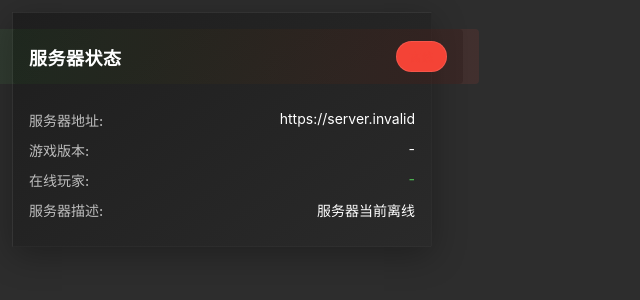
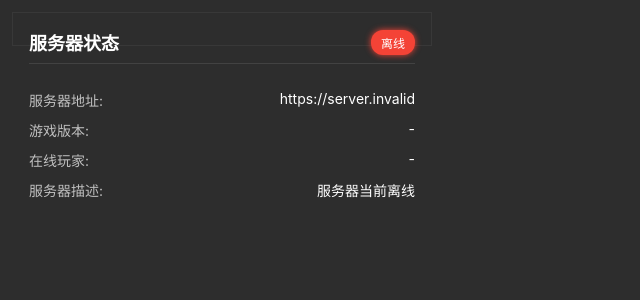
Before and after one commit to Refac7/minecraft-status-widget, a Next.js app: page / in a window 1280 px wide. Shown: the top 300 px of the page, without its empty margins (0-640 px from the left). Built offline with nearby package versions, Linux system fonts and the light colour scheme; no server answers.

Commit message:
roll back

```diff
--- a/components/StatusWidget.module.css
+++ b/components/StatusWidget.module.css
@@ -1,75 +1,44 @@
-/* 现代化设计 - StatusWidget.module.css */
+/* 简洁深色版本 - StatusWidget.module.css */
 .rootContainer {
   width: 100%;
   height: 100%;
   font-family: 'Segoe UI', 'Roboto', 'Helvetica Neue', sans-serif;
 }
 
-/* 修改.container样式 */
 .container {
-  background: linear-gradient(145deg, #1e1e1e, #2a2a2a);
+  background: #2d2d2d; /* 纯色背景替代渐变 */
   color: #ffffff;
   padding: 16px;
   margin: 0;
   width: 100%;
+  height: 100%;
   box-sizing: border-box;
   border-radius: 0;
-  box-shadow: 0 8px 32px rgba(0, 0, 0, 0.3);
   border: 1px solid rgba(255, 255, 255, 0.05);
 }
 
-/* 修改.header样式 */
 .header {
   display: flex;
   justify-content: space-between;
   align-items: center;
   margin-bottom: 16px;
-  padding: 12px 16px;
-  background: rgba(0, 0, 0, 0.2);
-  border-radius: 4px;
-  width: calc(100% + 32px); /* 扩展到容器边缘 */
-  margin-left: -16px; /* 补偿容器的padding */
-  position: relative;
-  z-index: 1;
+  padding-bottom: 8px;
+  border-bottom: 1px solid rgba(255, 255, 255, 0.1);
+  width: 100%; /* 确保宽度填满容器 */
 }
 
-/* 添加伪元素创建全宽渐变效果 */
-.header::before {
-  content: '';
-  position: absolute;
-  top: 0;
-  left: -16px;
-  right: -16px;
-  bottom: 0;
-  background: linear-gradient(90deg, rgba(76,175,80,0.1), rgba(244,67,54,0.1));
-  z-index: -1;
-  border-radius: 4px;
-}
-
-/* 修改.title样式 */
 .title {
   margin: 0;
   font-size: 18px;
   font-weight: 600;
   color: #ffffff;
-  letter-spacing: 0.5px;
-  position: relative;
-  z-index: 2;
 }
 
-/* 修改.statusBadge样式 */
 .statusBadge {
-  padding: 6px 12px;
-  border-radius: 16px;
+  padding: 4px 10px;
+  border-radius: 12px;
   font-size: 12px;
   font-weight: 500;
-  text-transform: uppercase;
-  letter-spacing: 0.5px;
-  background: rgba(0, 0, 0, 0.3);
-  backdrop-filter: blur(4px);
-  border: 1px solid rgba(255, 255, 255, 0.1);
-  position: relative;
-  z-index: 2;
 }
 
 .statusBox {
@@ -84,17 +53,16 @@
   height: 12px;
   border-radius: 50%;
   flex-shrink: 0;
-  box-shadow: 0 0 8px currentColor;
 }
 
 .online {
   background: #4caf50;
-  color: rgba(76, 175, 80, 0.4);
+  box-shadow: 0 0 6px #4caf50; /* 保留轻微发光效果 */
 }
 
 .offline {
   background: #f44336;
-  color: rgba(244, 67, 54, 0.4);
+  box-shadow: 0 0 6px #f44336;
 }
 
 .details {
@@ -111,16 +79,12 @@
 
 .detailLabel {
   color: rgba(255, 255, 255, 0.7);
-  font-weight: 500;
 }
 
 .detailValue {
   color: #ffffff;
-  font-weight: 400;
   text-align: right;
   max-width: 60%;
-  overflow: hidden;
-  text-overflow: ellipsis;
 }
 
 .serverIcon {
@@ -128,44 +92,7 @@
   height: 64px;
   border-radius: 6px;
   object-fit: cover;
-  border: 2px solid rgba(255, 255, 255, 0.1);
-  box-shadow: 0 4px 12px rgba(0, 0, 0, 0.2);
-  transition: transform 0.2s ease;
-}
-
-.serverIcon:hover {
-  transform: scale(1.05);
-}
-
-.loading {
-  display: flex;
-  justify-content: center;
-  align-items: center;
-  height: 100%;
-  color: rgba(255, 255, 255, 0.7);
-  font-size: 14px;
-}
-
-/* 动画加载指示器 */
-.loadingSpinner {
-  display: inline-block;
-  width: 16px;
-  height: 16px;
-  border: 3px solid rgba(255, 255, 255, 0.3);
-  border-radius: 50%;
-  border-top-color: #ffffff;
-  animation: spin 1s ease-in-out infinite;
-  margin-right: 8px;
-}
-
-@keyframes spin {
-  to { transform: rotate(360deg); }
-}
-
-/* 玩家数量特殊样式 */
-.playersCount {
-  color: #4caf50;
-  font-weight: 500;
+  border: 1px solid rgba(255, 255, 255, 0.1);
 }
 
 /* 移动端适配 */
@@ -181,10 +108,5 @@
 
   .detailRow {
     font-size: 13px;
-    margin: 8px 0;
-  }
-
-  .title {
-    font-size: 16px;
   }
 }
```
